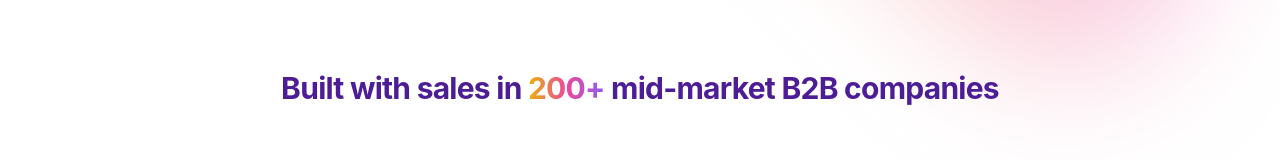
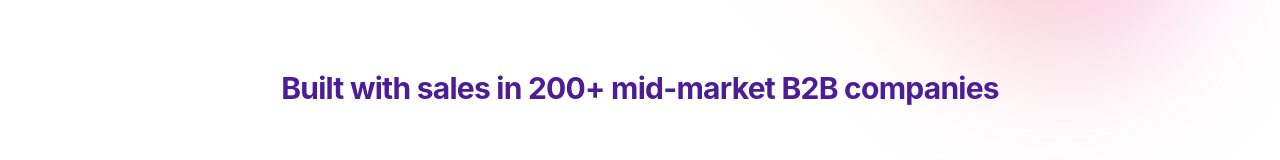
Before and after one commit to leadbay/landingpage, an Astro site: page / in a window 1280 px wide. Shown: the part 710-870 px from the top of the page. Built offline with nearby package versions, Linux system fonts and the light colour scheme; Astro itself is replaced by a stand-in of ours.

Commit message:
feat: no more color on 200+ clients headline

```diff
--- a/src/components/Clients.tsx
+++ b/src/components/Clients.tsx
@@ -7,11 +7,7 @@ export default function Clients() {
 				className="
       max-w-3xl text-center text-2xl font-bold tracking-tight text-violet-900 sm:text-3xl"
 			>
-				Built with sales in{' '}
-				<span className="bg-gradient-to-r from-yellow-500 via-pink-500 to-violet-500 bg-clip-text text-transparent">
-					200+
-				</span>{' '}
-				mid-market B2B companies
+				Built with sales in 200+ mid-market B2B companies
 			</p>
 			<div className="mx-auto mt-10 grid max-w-lg grid-cols-3 items-center gap-x-8 gap-y-12 grayscale sm:max-w-xl sm:gap-x-10 lg:mx-0 lg:max-w-none lg:grid-cols-7">
 				<img
```
